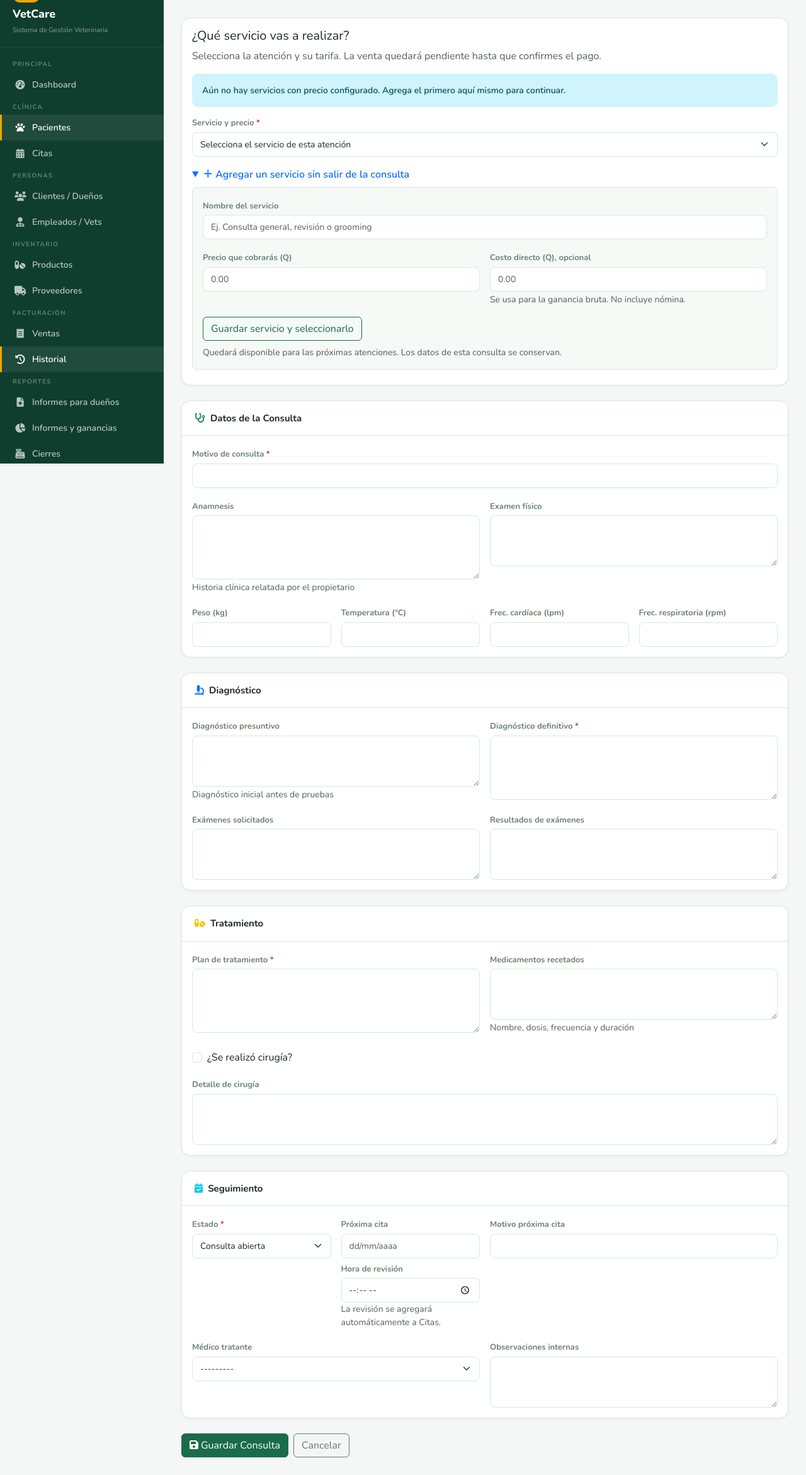
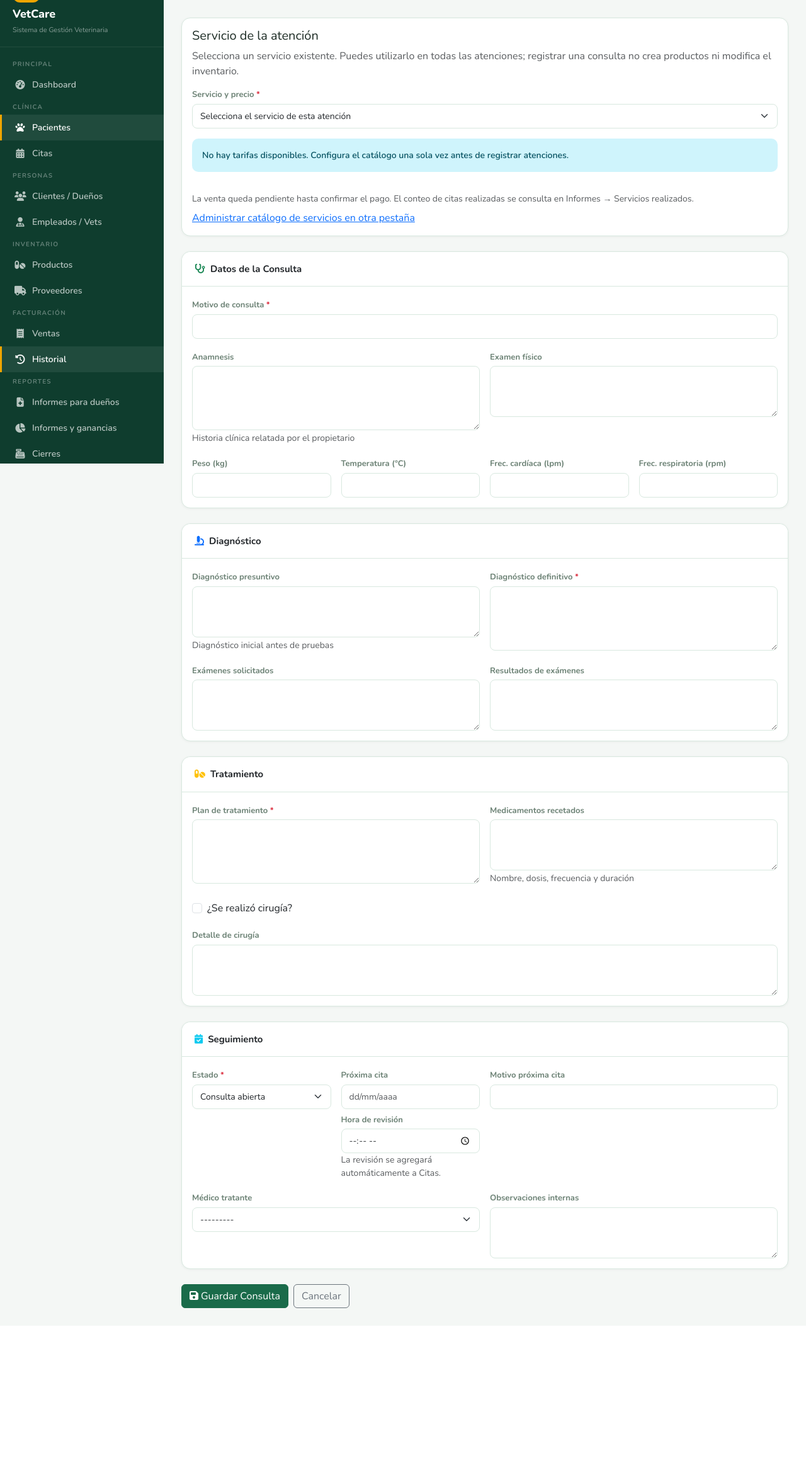
Before and after one commit to ErickGioo/vetcare, a Django app: page /pacientes/1/historial/nuevo/ in a window 1280 px wide. Shown: the part 64-2406 px from the top of the page at 63% size. After the commit the page ends 2141 px from the top, so only its background shows below. Run offline with Django 4.2, Linux system fonts and the light colour scheme; a user stored in the database is signed in; tables that the repository leaves empty hold one stand-in row (values such as "Sample post").

Commit message:
Reuse consultation service catalog and report completed appointments

```diff
--- a/informes/templates/informes/resumen.html
+++ b/informes/templates/informes/resumen.html
@@ -14,6 +14,7 @@
 <div class="d-flex flex-wrap justify-content-between align-items-center mb-3 gap-2">
     <div><p class="text-muted mb-0">Resumen del {{ desde|date:"d/m/Y" }} al {{ hasta|date:"d/m/Y" }}.</p></div>
     <div class="d-flex gap-2">
+<a class="btn btn-outline-primary" href="{% url 'informes:servicios' %}">Servicios realizados</a>
 <a class="btn btn-primary" href="{% url 'informes:cierres' %}">Cierres diarios / mensuales</a>
 <a class="btn btn-outline-primary" href="{% url 'informes:consultas' %}">Informes para dueños</a>
         <a class="btn btn-outline-primary" href="{% url 'informes:ventas' %}?desde={{ desde|date:'Y-m-d' }}&hasta={{ hasta|date:'Y-m-d' }}"><i class="fas fa-chart-line me-1"></i>Reporte de ventas</a>
--- a/informes/urls.py
+++ b/informes/urls.py
@@ -7,6 +7,7 @@ app_name = 'informes'
 
 urlpatterns = [
     path('', operacion.admin_report(views.resumen), name='resumen'),
+    path('servicios/', operacion.admin_report(views.servicios), name='servicios'),
     path('ventas/', operacion.admin_report(views.ventas), name='ventas'),
     path('inventario/', operacion.stock, name='inventario'),
     path('cierres/', operacion.cierre, name='cierres'),
--- a/pacientes/templates/pacientes/_servicio_consulta.html
+++ b/pacientes/templates/pacientes/_servicio_consulta.html
@@ -1,50 +1,10 @@
 <section class="card card-body mb-4" aria-labelledby="titulo-cobro">
-  <h5 id="titulo-cobro">¿Qué servicio vas a realizar?</h5>
-  <p class="text-muted">Selecciona la atención y su tarifa. La venta quedará pendiente hasta que confirmes el pago.</p>
-  {% if not billing.fields.servicio.queryset.exists %}<div class="alert alert-info" id="sin-servicios">Aún no hay servicios con precio configurado.{% if user.is_staff %} Agrega el primero aquí mismo para continuar.{% else %} Solicita al administrador que agregue una tarifa.{% endif %}</div>{% endif %}
+  <h5 id="titulo-cobro">Servicio de la atención</h5>
+  <p class="text-muted">Selecciona un servicio existente. Puedes utilizarlo en todas las atenciones; registrar una consulta no crea productos ni modifica el inventario.</p>
   <label class="form-label" for="id_servicio">Servicio y precio <span class="text-danger">*</span></label>
   {{ billing.servicio }}
   {% if billing.servicio.errors %}<div class="text-danger mt-2">{{ billing.servicio.errors }}</div>{% endif %}
-  {% if user.is_staff %}
-  <details class="mt-3" id="nuevo-servicio" {% if not billing.fields.servicio.queryset.exists %}open{% endif %}>
-    <summary class="text-primary" style="cursor:pointer;font-weight:600">＋ Agregar un servicio sin salir de la consulta</summary>
-    <div class="border rounded p-3 mt-2" style="background:#f5faf7">
-      <div class="row g-3">
-        <div class="col-12"><label for="servicio-nombre" class="form-label">Nombre del servicio</label><input id="servicio-nombre" class="form-control" maxlength="200" placeholder="Ej. Consulta general, revisión o grooming" autocomplete="off"></div>
-        <div class="col-sm-6"><label for="servicio-precio" class="form-label">Precio que cobrarás (Q)</label><input id="servicio-precio" class="form-control" type="number" min="0.01" max="99999999.99" step="0.01" placeholder="0.00" inputmode="decimal"></div>
-        <div class="col-sm-6"><label for="servicio-costo" class="form-label">Costo directo (Q), opcional</label><input id="servicio-costo" class="form-control" type="number" min="0" max="99999999.99" step="0.01" placeholder="0.00" inputmode="decimal"><small class="text-muted">Se usa para la ganancia bruta. No incluye nómina.</small></div>
-      </div>
-      <button type="button" id="guardar-servicio" class="btn btn-outline-primary mt-3">Guardar servicio y seleccionarlo</button>
-      <p class="small text-muted mt-2 mb-0">Quedará disponible para las próximas atenciones. Los datos de esta consulta se conservan.</p>
-    </div>
-  </details>
-  {% endif %}
-  <p id="resultado-servicio" class="small mt-2 mb-0" role="status" aria-live="polite"></p>
+  {% if not billing.fields.servicio.queryset.exists %}<div class="alert alert-info mt-3">No hay tarifas disponibles. Configura el catálogo una sola vez antes de registrar atenciones.</div>{% endif %}
+  <p class="small text-muted mt-3 mb-0">La venta queda pendiente hasta confirmar el pago. El conteo de citas realizadas se consulta en Informes → Servicios realizados.</p>
+  {% if user.is_staff %}<a class="mt-2" href="{% url 'productos:lista' %}" target="_blank" rel="noopener">Administrar catálogo de servicios en otra pestaña</a>{% endif %}
 </section>
-<script>
-(()=>{
- const button=document.getElementById('guardar-servicio');if(!button)return;
- const select=document.getElementById('id_servicio'),status=document.getElementById('resultado-servicio');
- button.addEventListener('click',async()=>{
-   const name=document.getElementById('servicio-nombre'),price=document.getElementById('servicio-precio'),cost=document.getElementById('servicio-costo');
-   status.className='small mt-2 mb-0 text-danger';
-   if(!name.value.trim()){status.textContent='Escribe el nombre del servicio.';name.focus();return;}
-   if(!price.value||!price.checkValidity()){status.textContent='Indica un precio mayor que cero, con un máximo de dos decimales.';price.focus();return;}
-   if(cost.value&&!cost.checkValidity()){status.textContent='Revisa el costo directo.';cost.focus();return;}
-   const data=new FormData();data.set('nombre',name.value.trim());data.set('precio',price.value);data.set('costo',cost.value);
-   button.disabled=true;button.textContent='Guardando…';status.textContent='';
-   const controller=new AbortController(),timeout=setTimeout(()=>controller.abort(),15000);
-   try{
-     const response=await fetch('{% url "pacientes:crear_servicio" %}',{method:'POST',body:data,signal:controller.signal,headers:{'X-CSRFToken':document.querySelector('[name=csrfmiddlewaretoken]').value}});
-     if(response.redirected)throw new Error('Tu sesión expiró. Abre el inicio de sesión en otra pestaña y vuelve a intentar.');
-     const result=await response.json();if(!response.ok)throw new Error(result.error||'No se pudo guardar el servicio.');
-     let option=Array.from(select.options).find(o=>o.value===String(result.id));
-     if(!option){option=new Option(result.etiqueta,result.id);select.add(option);}
-     select.value=String(result.id);select.dispatchEvent(new Event('change'));
-     document.getElementById('sin-servicios')?.remove();document.getElementById('nuevo-servicio').open=false;
-     status.className='small mt-2 mb-0 text-success';status.textContent=result.etiqueta+' seleccionado. Continúa con los datos de la consulta.';
-   }catch(error){status.textContent=error.name==='AbortError'?'La conexión tardó demasiado. Reintenta; tus datos siguen aquí.':(error.message||'No se pudo guardar. Reintenta sin salir de la consulta.');}
-   finally{clearTimeout(timeout);button.disabled=false;button.textContent='Guardar servicio y seleccionarlo';}
- });
-})();
-</script>
```
Also changed, not shown: informes/templates/informes/servicios.html (added, +15 -0 lines), informes/tests.py (+16 -0 lines), informes/views.py (+27 -0 lines), pacientes/tests.py (+13 -1 lines), README.md.
